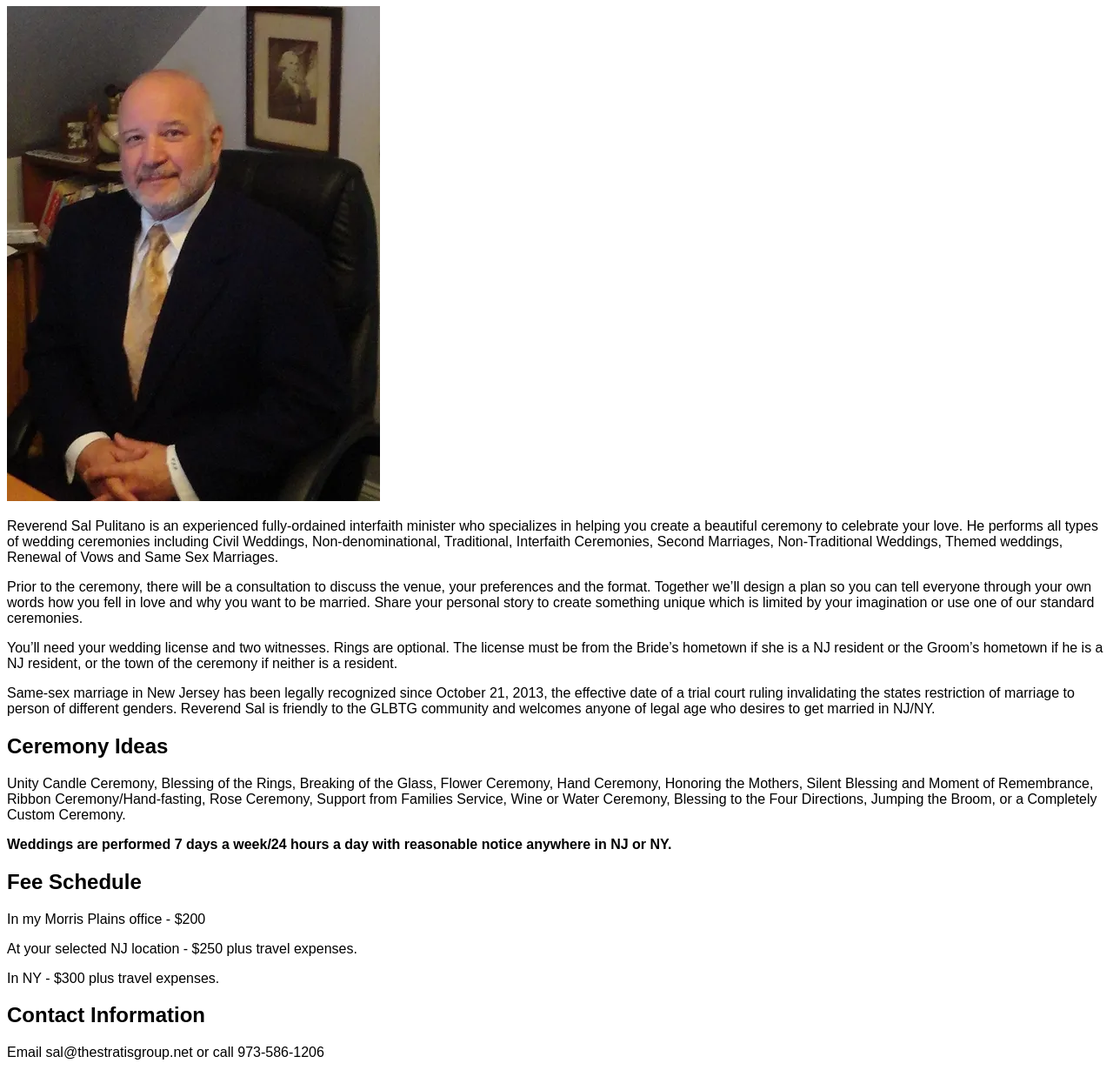
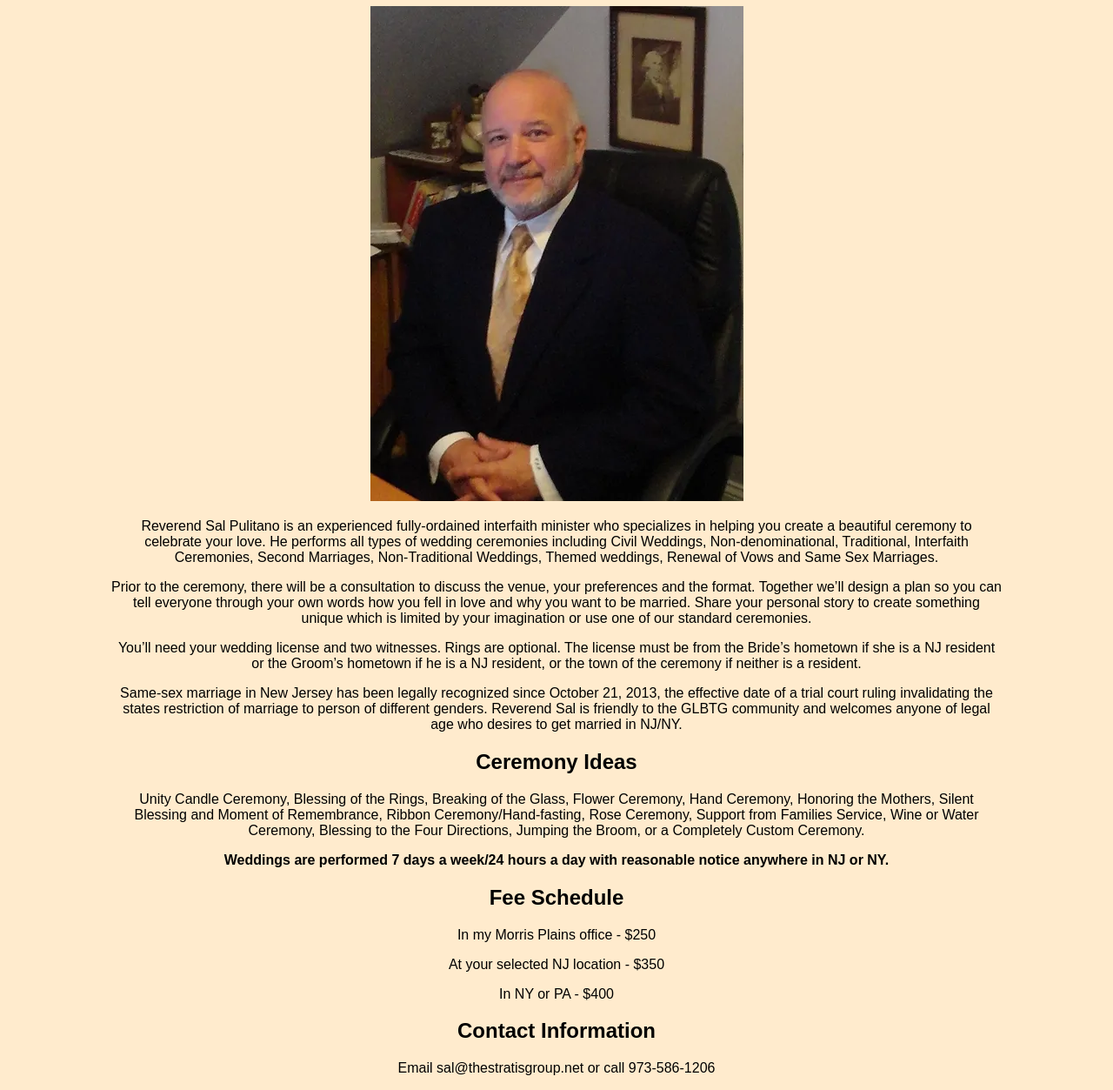
Before and after one commit to dpulitano/reverendsal, an Eleventy site: page src/index.md in a window 1280 px wide. Shown: the part 73-1326 px from the top of the page at 87% size. Built offline with nearby package versions, Linux system fonts and the light colour scheme; Eleventy itself is replaced by a stand-in of ours; files that its build step writes are made by us from their sources.

Commit message:
Create a tan style and currently using that

```diff
--- a/src/_includes/base.njk
+++ b/src/_includes/base.njk
@@ -4,15 +4,19 @@
   <meta charset="UTF-8">
   <meta name="viewport" content="width=device-width, intitial-scale=1.0">
   <title>{{ title }}</title>
-  <link rel="stylesheet" href="style.css">
+  <link rel="stylesheet" href="tan_style.css">
 </head>
 <body>
   <header>
     <h1>{{ title }}<h1>
   </header>
-  <img src="reverendsal.png" alt="Sal" />
+  <div class="postTitle" />
+  <div class="imageWrapper">
+    <img src="reverendsal.png" alt="Sal" />
+  </div>
   <main>
     {{ content | safe }}
   </main>
 </body>
+<div class="trailer" />
 </html>
--- a/src/index.md
+++ b/src/index.md
@@ -19,11 +19,11 @@ Unity Candle Ceremony, Blessing of the Rings, Breaking of the Glass, Flower Cere
 
 ## Fee Schedule
 
-In my Morris Plains office - $200
+In my Morris Plains office - $250
 
-At your selected NJ location - $250 plus travel expenses.
+At your selected NJ location - $350
 
-In NY - $300 plus travel expenses.
+In NY or PA - $400
 
 ## Contact Information
 
--- a/src/style.css
+++ b/src/style.css
@@ -1,3 +1,32 @@
+header {
+  background-color: #f4f0ec;
+}
+
+.postTitle {
+  background-color: #f4f0ec;
+}
+
 body {
   font-family: sans-serif;
+  background-color: #fbec5d;
+  width: 80%;
+  margin: 0 auto;
+  text-align: center;
 }
+
+img {
+    background-color: #fff;
+    padding: 4px;
+}
+
+.imgWrapper {
+  background-color: #f4f0ec;
+}
+
+main {
+    background-color: #ffebcd;
+}
+
+.trailer {
+    background-color: #808080;
+}
--- /dev/null
+++ b/src/tan_style.css
@@ -0,0 +1,8 @@
+
+body {
+  font-family: sans-serif;
+  background-color: #ffebcd;
+  width: 80%;
+  margin: 0 auto;
+  text-align: center;
+}
```
Also changed, not shown: 1 other file.
